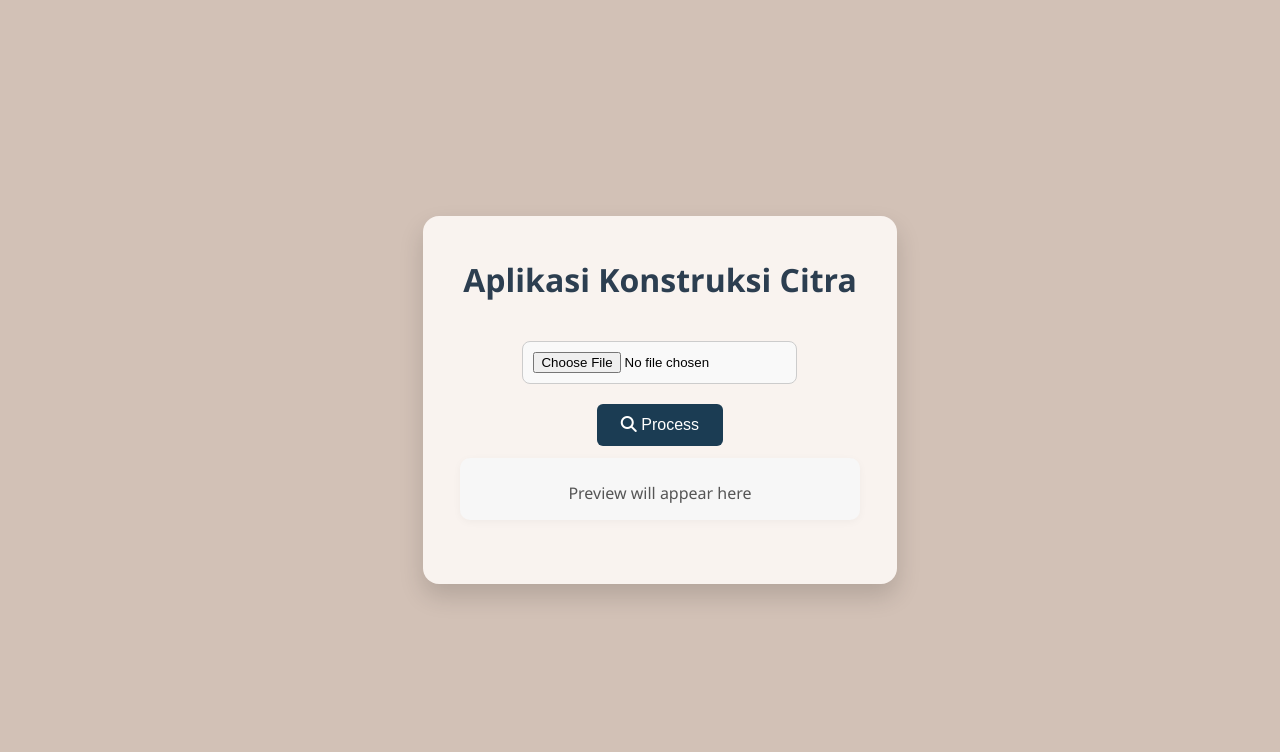
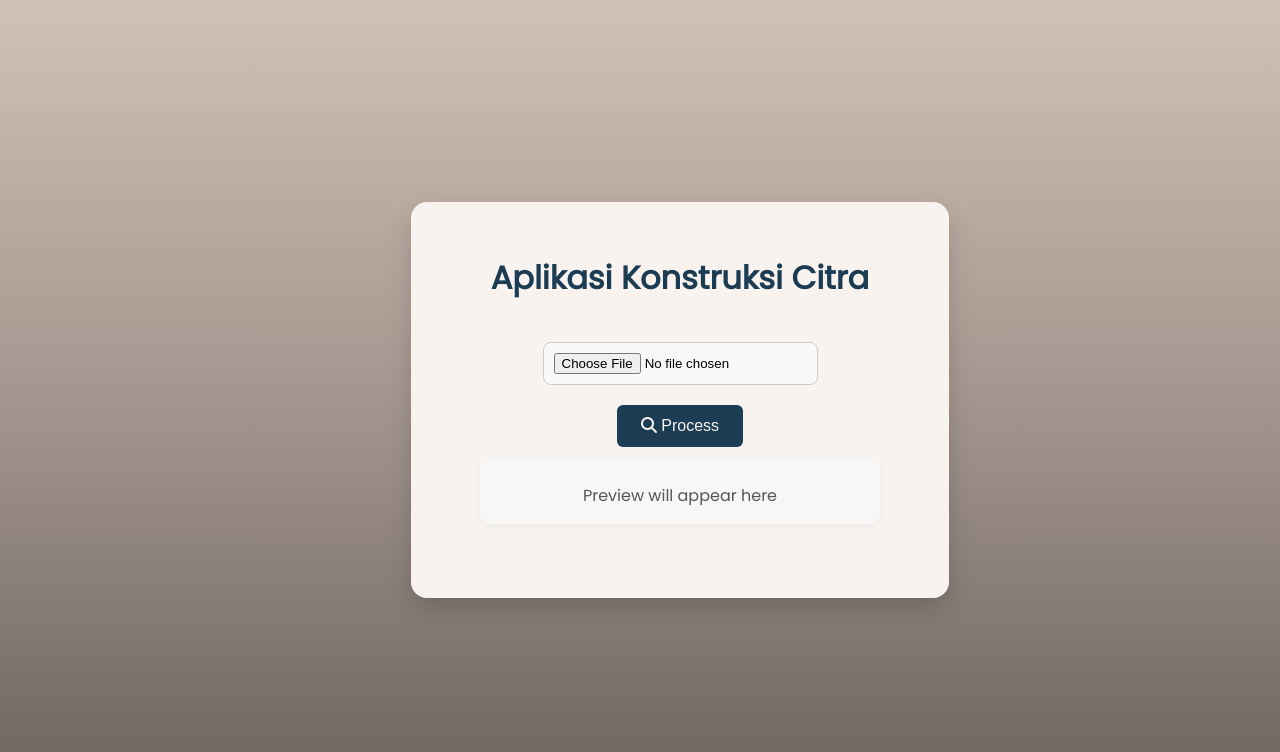
Before and after one commit to badipram/FEBEXray, a React (Vite) app in the folder frontend/: page / in a window 1280 px wide. Shown: the top 752 px of the page. Built offline with nearby package versions, Linux system fonts and the light colour scheme.

Commit message:
delete index.css

```diff
--- a/frontend/package.json
+++ b/frontend/package.json
@@ -10,6 +10,7 @@
     "preview": "vite preview"
   },
   "dependencies": {
+    "@fontsource/poppins": "^5.2.6",
     "@fortawesome/fontawesome-free": "^6.7.2",
     "react": "^19.1.0",
     "react-dom": "^19.1.0"
--- a/frontend/src/App.css
+++ b/frontend/src/App.css
@@ -7,8 +7,37 @@
 
 
 body {
-  background: #D2C1B6
+      margin: 0;
+      padding: 0;
+      font-family: 'poppins', sans-serif;
+      background: linear-gradient(to bottom, #D2C1B6, #A3968E, #6C635E);
+      display: flex;
+      justify-content: center;
+      align-items: center;
+      min-height: 100vh;
+    }
+
+h1 {
+      color: #1B3C53;
+      margin-bottom: 20px;
+    }
+
+h3 {
+  color: #1B3C53;
 }
+
+p {
+  color: #1B3C53;
+}
+
+
+input[type="file"] {
+      margin: 20px 0;
+      padding: 10px;
+      border: 1px solid #ccc;
+      border-radius: 8px;
+      background-color: #f9f9f9;
+    }
 
 .card {
   padding: 2em;
@@ -22,12 +51,35 @@ button {
   background: #1B3C53;
 }
 
+button {
+      background: #1B3C53;;
+      color: #F9F3EF;
+      padding: 12px 24px;
+      font-size: 16px;
+      border: none;
+      border-radius: 6px;
+      cursor: pointer;
+      transition: background 0.3s;
+    }
+    button:hover {
+      background: #456882;
+      color: #F9F3EF;
+    }
+
 .container {
   max-width: 3000px;
   margin: 0 auto;
   padding: 20px;
   background: #F9F3EF;
+  padding: 30px 40px;
+  border-radius: 16px;
+  box-shadow: 0 12px 24px rgba(0, 0, 0, 0.15);
+  width: 100%;
+  text-align: center;
+  animation: fadeIn 0.6s ease-in-out;
 }
+
+
 
 .result-images {
   display: flex;
@@ -45,23 +97,6 @@ button {
 .result-images div img {
   border-radius: 5%;
 }
-
-/* table {
-  width: 100%;
-  border-collapse: collapse;
-  margin-top: 20px;
-  font-size: large;
-}
-
-table thead {
-  background-color: #D2C1B6;
-}
-
-table tbody {
-  background-color: #456882;
-  color: #D2C1B6;
-} */
-
 
 
   table {
@@ -119,6 +154,29 @@ table tbody {
   border-radius: 8px;
 }
 
+    #preview {
+      margin-top: 25px;
+      display: block;
+      max-width: 100%;
+      max-height: 360px;
+      border: 3px solid #ddd;
+      border-radius: 10px;
+      object-fit: contain;
+      animation: fadeIn 0.4s ease;
+      margin-left: auto;
+      margin-right: auto;
+      box-shadow: 0 4px 8px rgba(0, 0, 0, 0.1);
+
+    }
+
+#result {
+      margin-top: 20px;
+      font-size: 18px;
+      font-weight: bold;
+      color: #28a745;
+      min-height: 24px;
+    }
+
 .navbar {
   display: flex;
   justify-content: space-between;
@@ -153,3 +211,12 @@ table tbody {
 .navbar-link:hover {
   color: #90caf9;
 }
+
+ @keyframes fadeIn {
+      from { opacity: 0; transform: scale(0.95); }
+      to   { opacity: 1; transform: scale(1); }
+    }
+    @keyframes spin {
+      0%   { transform: rotate(0deg); }
+      100% { transform: rotate(360deg); }
+    }
--- a/frontend/src/index.css
+++ /dev/null
@@ -1,105 +0,0 @@
-body {
-      margin: 0;
-      padding: 0;
-      font-family: 'Segoe UI', sans-serif;
-      background: linear-gradient(to bottom right, #cfe9f5, #a0d2eb, #f5faff);
-      display: flex;
-      justify-content: center;
-      align-items: center;
-      min-height: 100vh;
-    }
-
-    .container {
-      background: #ffffffee;
-      padding: 30px 40px;
-      border-radius: 16px;
-      box-shadow: 0 12px 24px rgba(0, 0, 0, 0.15);
-      width: 100%;
-      max-width: 520px;
-      text-align: center;
-      animation: fadeIn 0.6s ease-in-out;
-    }
-
-    h1 {
-      color: #2c3e50;
-      margin-bottom: 20px;
-    }
-
-    input[type="file"] {
-      margin: 20px 0;
-      padding: 10px;
-      border: 1px solid #ccc;
-      border-radius: 8px;
-      background-color: #f9f9f9;
-    }
-
-    button {
-      background: #007bff;
-      color: #fff;
-      padding: 12px 24px;
-      font-size: 16px;
-      border: none;
-      border-radius: 6px;
-      cursor: pointer;
-      transition: background 0.3s;
-    }
-    button:hover {
-      background: #0056b3;
-    }
-
-    #preview {
-      margin-top: 25px;
-      display: block;
-      max-width: 100%;
-      max-height: 360px;
-      border: 3px solid #ddd;
-      border-radius: 10px;
-      object-fit: contain;
-      animation: fadeIn 0.4s ease;
-      margin-left: auto;
-      margin-right: auto;
-      box-shadow: 0 4px 8px rgba(0, 0, 0, 0.1);
-
-    }
-
-    #result {
-      margin-top: 20px;
-      font-size: 18px;
-      font-weight: bold;
-      color: #28a745;
-      min-height: 24px;
-    }
-
-    .spinner {
-      margin-top: 20px;
-      display: none;
-    }
-    .spinner i {
-      font-size: 32px;
-      animation: spin 1s linear infinite;
-      color: #007bff;
-    }
-
-    #download-btn {
-      display: none;
-      margin-top: 20px;
-      background-color: #28a745;
-      color: #fff;
-      padding: 10px 20px;
-      border: none;
-      border-radius: 6px;
-      cursor: pointer;
-      transition: background 0.3s;
-    }
-    #download-btn:hover {
-      background: #1e7e34;
-    }
-
-    @keyframes fadeIn {
-      from { opacity: 0; transform: scale(0.95); }
-      to   { opacity: 1; transform: scale(1); }
-    }
-    @keyframes spin {
-      0%   { transform: rotate(0deg); }
-      100% { transform: rotate(360deg); }
-    }
--- a/frontend/src/main.jsx
+++ b/frontend/src/main.jsx
@@ -1,6 +1,7 @@
 import { StrictMode } from 'react'
 import { createRoot } from 'react-dom/client'
-import './index.css'
+import '@fontsource/poppins'
+import './App.css'
 import App from './App.jsx'
 import '@fortawesome/fontawesome-free/css/all.min.css'
 
```
Also changed, not shown: 1 other file (tests, documents, lock files or other folders).
